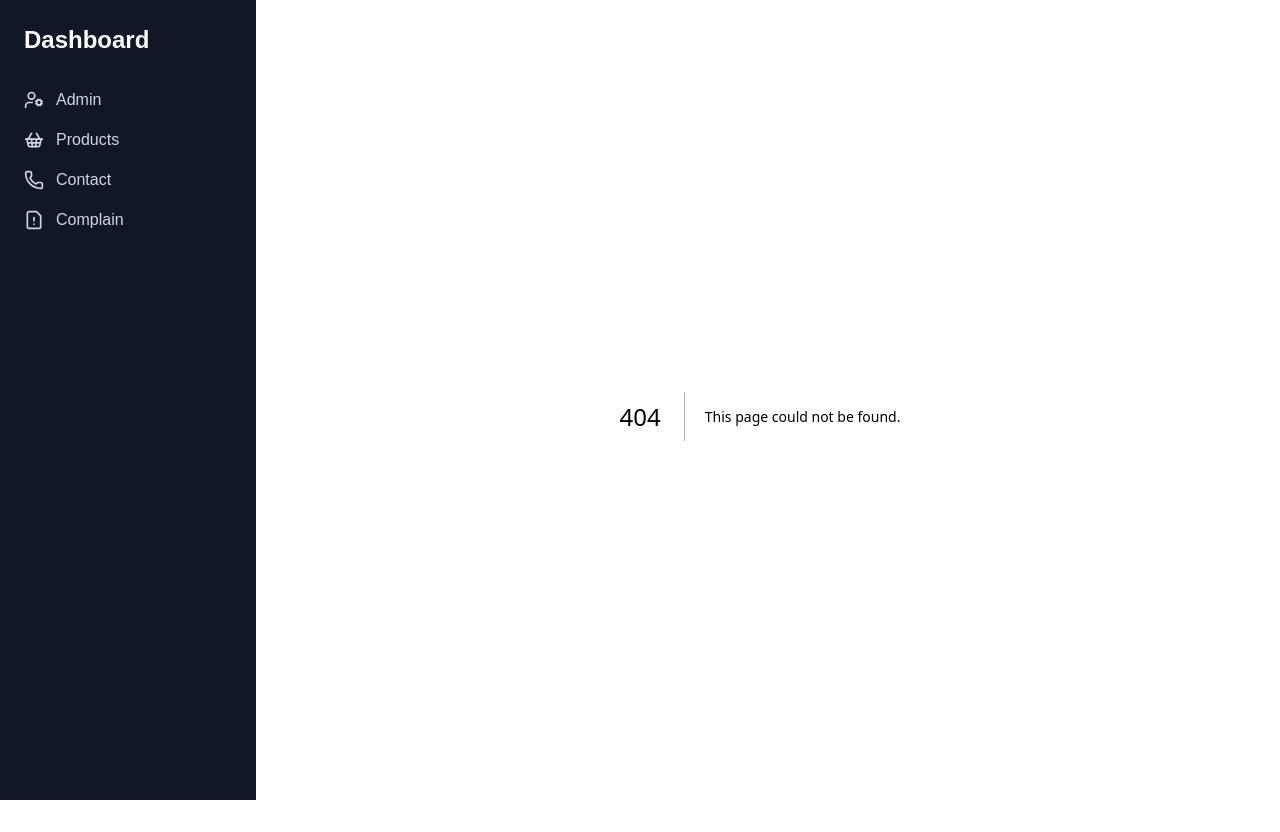
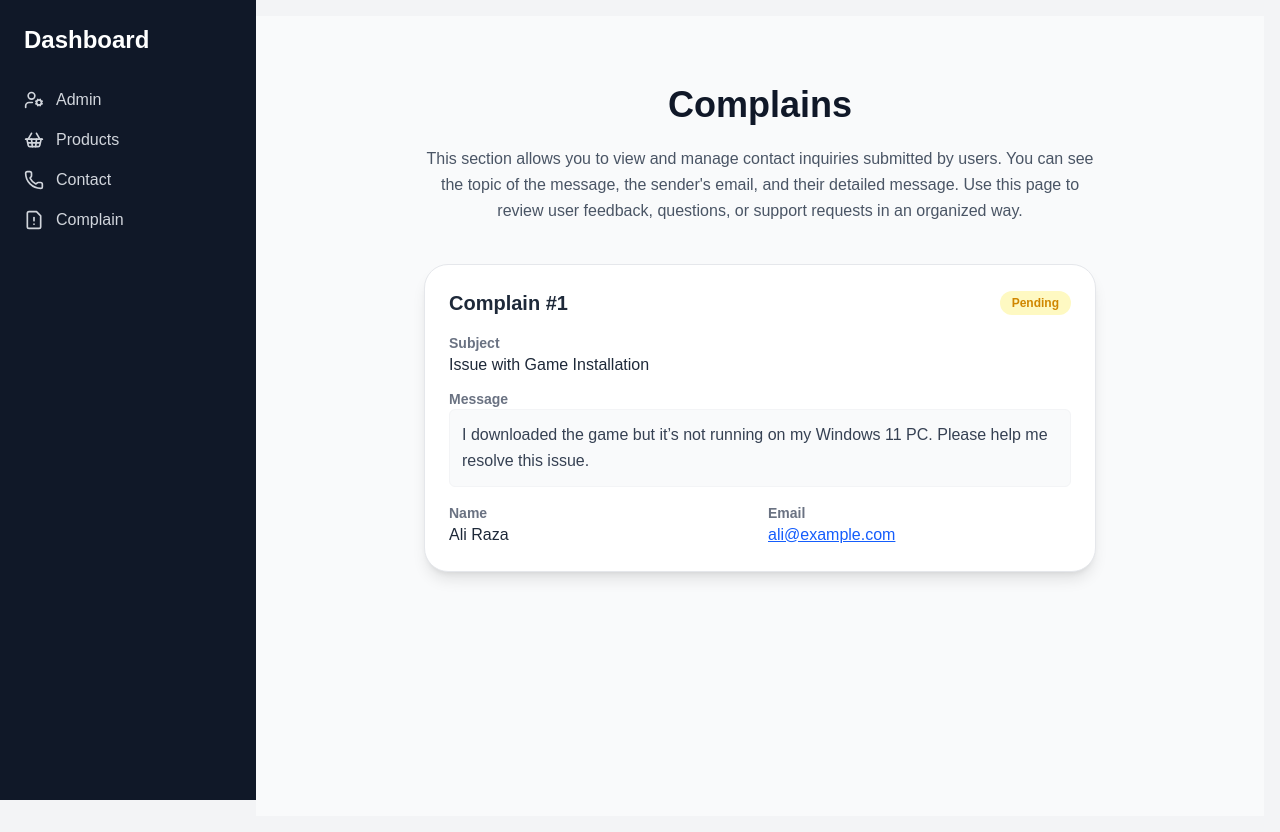
Before and after one commit to Kumail-Ali-Rajpoot/halcyon-admin, a Next.js app: page /complain in a window 1280 px wide. Before the commit this address had no page. Built offline with nearby package versions, Linux system fonts and the light colour scheme.

Commit message:
We add complain,contact page and some components

```diff
--- /dev/null
+++ b/app/complain/page.tsx
@@ -0,0 +1,20 @@
+import React from "react";
+import ComplainCard from "@/components/ComplainCard";
+
+export default function Page() {
+  return (
+    <div className="p-6 md:p-12 lg:p-16 flex flex-col items-center bg-gray-50 min-h-screen">
+      {/* Header Section */}
+      <div className="max-w-2xl text-center mb-10">
+        <h2 className="text-3xl md:text-4xl font-extrabold text-gray-900 leading-snug">
+          Complains
+        </h2>
+        <p className="text-gray-600 text-sm md:text-base mt-4 leading-relaxed">
+            This section allows you to view and manage contact inquiries submitted by users. You can see the topic of the message, the sender's email, and their detailed message. Use this page to review user feedback, questions, or support requests in an organized way.        </p>
+      </div>
+
+      {/* Contact Card */}
+      <ComplainCard />
+    </div>
+  );
+}
--- /dev/null
+++ b/app/contact/page.tsx
@@ -0,0 +1,20 @@
+import React from "react";
+import ContactCard from "@/components/ContactCard";
+
+export default function Page() {
+  return (
+    <div className="p-6 md:p-12 lg:p-16 flex flex-col items-center bg-gray-50 min-h-screen">
+      {/* Header Section */}
+      <div className="max-w-2xl text-center mb-10">
+        <h2 className="text-3xl md:text-4xl font-extrabold text-gray-900 leading-snug">
+          Contact Us
+        </h2>
+        <p className="text-gray-600 text-sm md:text-base mt-4 leading-relaxed">
+            This section allows you to view and manage contact inquiries submitted by users. You can see the topic of the message, the sender's email, and their detailed message. Use this page to review user feedback, questions, or support requests in an organized way.        </p>
+      </div>
+
+      {/* Contact Card */}
+      <ContactCard />
+    </div>
+  );
+}
--- a/app/products/page.tsx
+++ b/app/products/page.tsx
@@ -4,9 +4,9 @@ import AdminProductSlider from '@/components/AdminProductSlider'
 function page() {
   return (
     <div className='p-5 md:p-15 flex flex-col items-center'>
-        <div className='md:w-[50%] text-center'>
-            <h2 className='text-2xl text-gray-900 font-bold leading-tight'>Products</h2>
-            <p className='text-gray-700 text-[0.7rem] font-semibold leading-tight'>
+        <div className='md:w-[60%] text-center'>
+            <h2 className='text-3xl text-gray-900 font-extrabold leading-snug capitalize'>Manage your products</h2>
+            <p className='text-gray-600 text-sm md:text-base  leading-relaxed'>
                 The section is prodvide you faciliteies just like if you want to remove the product we easily remove the product by this page and if you want to edit or delete to the product you easily perform this work.
 
             </p>
--- a/components/AdminProductSlider.tsx
+++ b/components/AdminProductSlider.tsx
@@ -41,35 +41,34 @@ const dummyProducts: Product[] = [
 
 export default function AdminProductList() {
   return (
-    <div className="w-full px-4 py-6 max-h-[600px]">
-      <h2 className="text-2xl font-bold mb-4 text-pink-600">Admin Product Manager</h2>
-      <div className="space-y-4">
+    <div className="w-full px-4 py-6 max-h-full">
+      <h2 className="text-2xl font-bold mb-6 text-pink-600 text-center">
+        Admin Product Manager
+      </h2>
+      <div className="space-y-6">
         {dummyProducts.map((product) => (
           <div
             key={product.id}
-            className="bg-white shadow-md rounded-lg p-4 border border-gray-200 flex gap-4"
+            className="bg-white shadow-md rounded-xl p-4 border border-gray-200 flex flex-col sm:flex-row sm:items-center gap-4"
           >
             <img
               src={product.image}
               alt={product.title}
-              width={100}
-              height={130}
-              className="rounded-md object-cover"
+              className="w-full md:w-[150px] h-[220px] md:h-[130px] object-contain rounded-md"
             />
-            <div className="flex flex-col justify-between flex-grow">
-              <div>
+            <div className="flex flex-col justify-between flex-grow w-full">
+              <div className="mb-3">
                 <h3 className="text-lg font-semibold">{product.title}</h3>
                 <p className="text-gray-600">{product.price}</p>
               </div>
-
-              <div className="flex gap-2 mt-3">
-                <button className="bg-blue-500 text-white text-sm px-3 py-1 rounded hover:bg-blue-600">
+              <div className="flex flex-wrap gap-2">
+                <button className="bg-blue-500 text-white text-sm px-4 py-1.5 rounded-md hover:bg-blue-600 transition">
                   Edit
                 </button>
-                <button className="bg-red-500 text-white text-sm px-3 py-1 rounded hover:bg-red-600">
+                <button className="bg-red-500 text-white text-sm px-4 py-1.5 rounded-md hover:bg-red-600 transition">
                   Delete
                 </button>
-                <button className="bg-gray-500 text-white text-sm px-3 py-1 rounded hover:bg-gray-600">
+                <button className="bg-gray-500 text-white text-sm px-4 py-1.5 rounded-md hover:bg-gray-600 transition">
                   View
                 </button>
               </div>
--- /dev/null
+++ b/components/ComplainCard.tsx
@@ -0,0 +1,67 @@
+"use client";
+import React from "react";
+
+type Complain = {
+  id: number;
+  name: string;
+  email: string;
+  subject: string;
+  message: string;
+  status: "Pending" | "Resolved";
+};
+
+const dummyComplain: Complain = {
+  id: 1,
+  name: "Ali Raza",
+  email: "ali@example.com",
+  subject: "Issue with Game Installation",
+  message:
+    "I downloaded the game but it’s not running on my Windows 11 PC. Please help me resolve this issue.",
+  status: "Pending",
+};
+
+export default function ComplainCard() {
+  return (
+    <div className="max-w-2xl mx-auto p-6 bg-white rounded-3xl shadow-lg border border-gray-200 hover:shadow-xl transition-all duration-300">
+      {/* Header */}
+      <div className="flex justify-between items-center mb-4">
+        <h3 className="text-xl font-bold text-gray-800">Complain #{dummyComplain.id}</h3>
+        <span
+          className={`text-xs font-semibold px-3 py-1 rounded-full ${
+            dummyComplain.status === "Resolved"
+              ? "bg-green-100 text-green-600"
+              : "bg-yellow-100 text-yellow-600"
+          }`}
+        >
+          {dummyComplain.status}
+        </span>
+      </div>
+
+      {/* Subject */}
+      <div className="mb-3">
+        <p className="text-sm text-gray-500 font-semibold">Subject</p>
+        <p className="text-base text-gray-800">{dummyComplain.subject}</p>
+      </div>
+
+      {/* Message */}
+      <div className="mb-3">
+        <p className="text-sm text-gray-500 font-semibold">Message</p>
+        <p className="text-base text-gray-700 bg-gray-50 rounded-md p-3 leading-relaxed border border-gray-100">
+          {dummyComplain.message}
+        </p>
+      </div>
+
+      {/* Contact Info */}
+      <div className="grid sm:grid-cols-2 gap-4 mt-4">
+        <div>
+          <p className="text-sm text-gray-500 font-semibold">Name</p>
+          <p className="text-base text-gray-800">{dummyComplain.name}</p>
+        </div>
+        <div>
+          <p className="text-sm text-gray-500 font-semibold">Email</p>
+          <p className="text-base text-blue-600 underline">{dummyComplain.email}</p>
+        </div>
+      </div>
+    </div>
+  );
+}
--- /dev/null
+++ b/components/ContactCard.tsx
@@ -0,0 +1,46 @@
+"use client";
+import React from "react";
+
+type Contact = {
+  topic: string;
+  message: string;
+  email: string;
+};
+
+const dummyContact: Contact = {
+  topic: "Game Support",
+  message: "I’m facing an issue installing IGI 2 on Windows 11. It shows a missing file error.",
+  email: "user@example.com",
+};
+
+export default function ContactCard() {
+  return (
+    <div className="max-w-2xl mx-auto mt-12 p-8 bg-gradient-to-br from-white via-gray-50 to-gray-100 rounded-3xl shadow-xl border border-gray-200">
+      <h2 className="text-3xl font-extrabold text-gray-900 mb-8 text-center tracking-tight">
+        Contact Request
+      </h2>
+
+      <div className="space-y-6">
+        {/* Topic */}
+        <div>
+          <label className="block text-sm font-semibold text-gray-500 mb-1">Topic</label>
+          <p className="text-lg text-gray-800">{dummyContact.topic}</p>
+        </div>
+
+        {/* Message */}
+        <div>
+          <label className="block text-sm font-semibold text-gray-500 mb-1">Message</label>
+          <p className="text-base text-gray-700 leading-relaxed bg-white rounded-md p-4 border border-gray-200 shadow-sm">
+            {dummyContact.message}
+          </p>
+        </div>
+
+        {/* Email */}
+        <div>
+          <label className="block text-sm font-semibold text-gray-500 mb-1">Email</label>
+          <p className="text-base text-blue-600 underline">{dummyContact.email}</p>
+        </div>
+      </div>
+    </div>
+  );
+}
```
